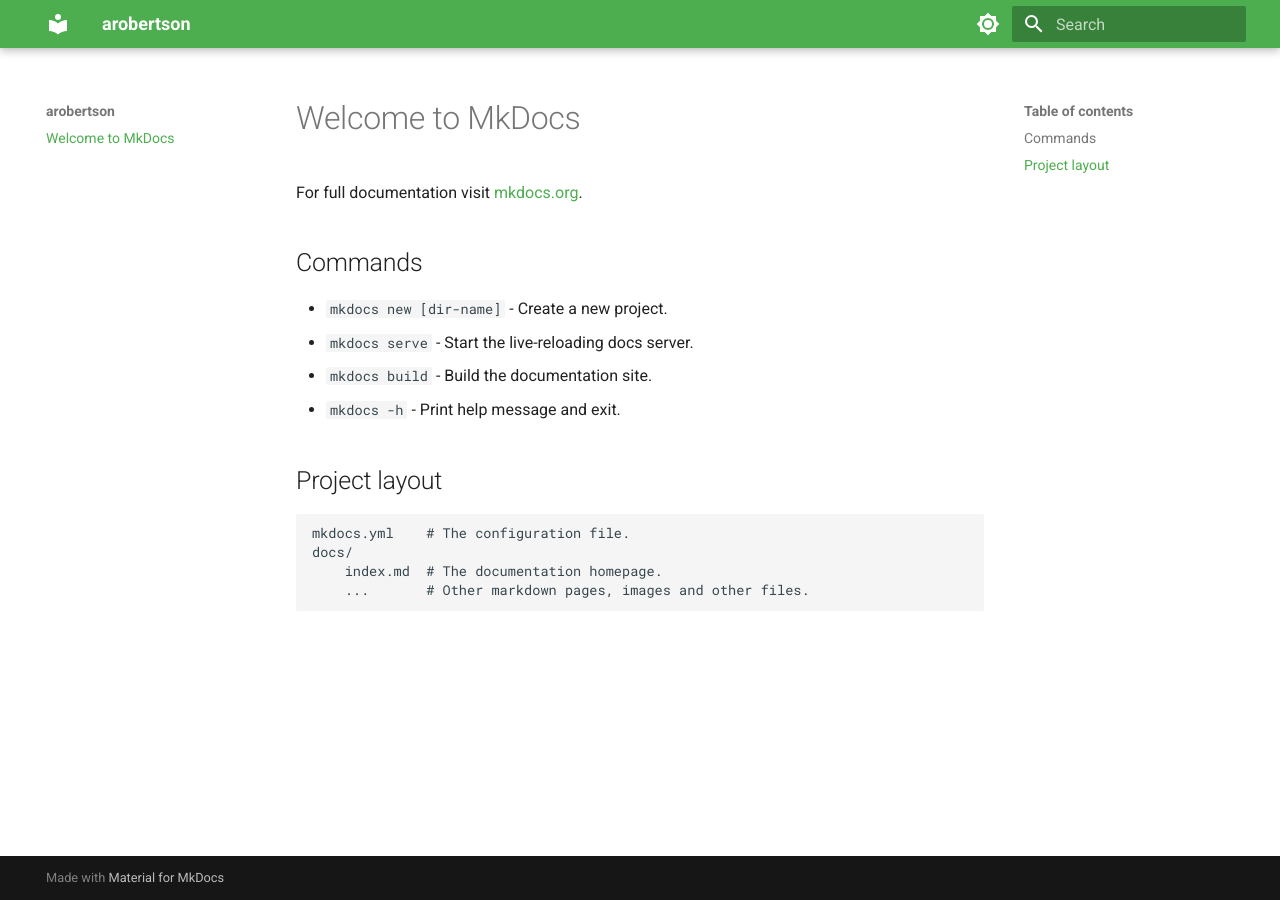
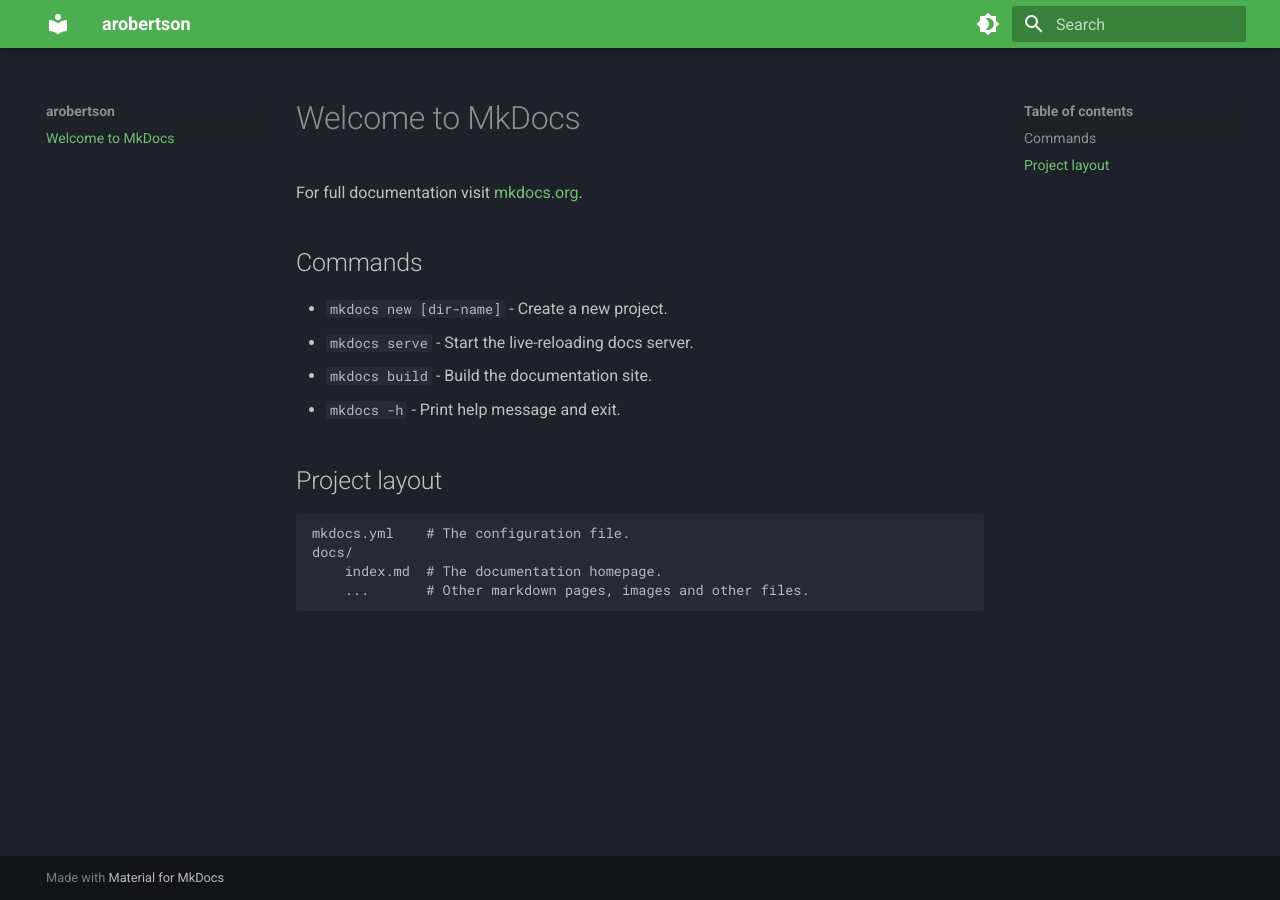
Before and after one commit to arobertsonxyz/wiki, an MkDocs documentation site: the page built from docs/index.md, in a window 1280 px wide. Built offline with MkDocs 1.6.1 and Material for MkDocs 9.7.7, drawn with Linux system fonts in a browser that asks for light colours.

Commit message:
Update mkdocs.yml

```diff
--- a/mkdocs.yml
+++ b/mkdocs.yml
@@ -3,15 +3,14 @@ theme:
   name: material
   palette:
 
+    # Palette toggle for dark mode
+    - scheme: slate
+      primary: green
+      toggle:
+        icon: material/brightness-4
+        name: Switch to light mode
     # Palette toggle for light mode
     - scheme: default
-      primary: green
       toggle:
         icon: material/brightness-7
         name: Switch to dark mode
-
-    # Palette toggle for dark mode
-    - scheme: slate
-      toggle:
-        icon: material/brightness-4
-        name: Switch to light mode
```
